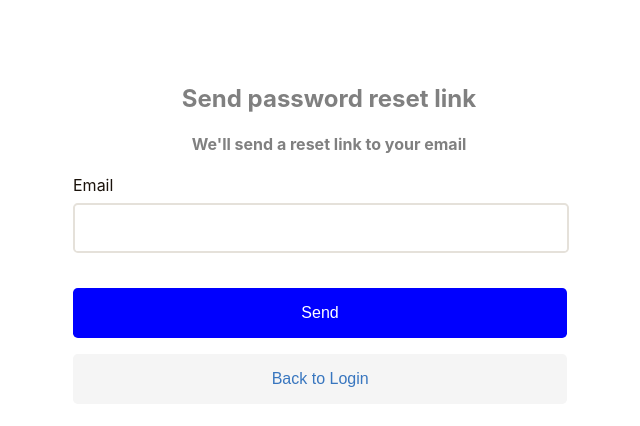
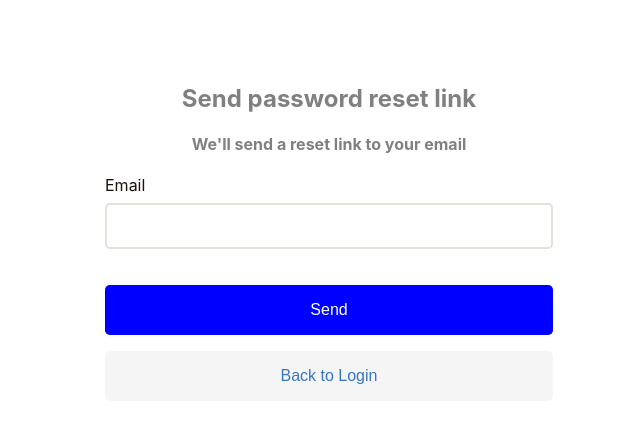
Before and after one commit to jonahunuafe/user-authentication, a React (Create React App) app: page /login/passwordreset in a window 1280 px wide. Shown: the top 426 px of the page, without its empty margins (311-951 px from the left). Built offline with nearby package versions, Linux system fonts and the light colour scheme; the HTML template or start-up script is replaced by a standard one.

Commit message:
cleanup styling files

```diff
--- a/src/index.css
+++ b/src/index.css
@@ -42,7 +42,7 @@ a {
   border: transparent;
   font-size: 1rem;
   border-radius: 0.3rem;
-  width: 98%;
+  width: 100%;
   text-align: center;
   cursor: pointer;
   margin-top: 1rem;
@@ -65,16 +65,11 @@ a {
 
 @media(min-width: 768px) {
   .authContainer {
-    width: 40%;
+    width: 35%;
     margin: auto;
   }
 
   .signup-h2 {
     margin-top: 2rem;
   }
-
-  .backToLogin {
-    width: 96.55%;
-  }
-
 }
--- a/src/styles/globalstyle.css
+++ b/src/styles/globalstyle.css
@@ -4,7 +4,7 @@ input {
    border: 2px solid #E5E1DA;
    outline: none;
    border-radius: 0.3rem;
-   width: 90%;
+   width: 91%;
    margin-top: 0.5rem;
    margin-bottom: 1.4rem;
 }
@@ -22,7 +22,7 @@ input {
    border-radius: 0.3rem;
    background-color: blue;
    color: #fff;
-   width: 98.8%;
+   width: 100%;
    text-align: center;
    margin-top: 0.8rem;
    cursor: pointer;
@@ -43,10 +43,7 @@ button:hover {
 @media(min-width: 768px) {
    input {
       padding: 3%;
-   }
-
-   .button {
-      width: 96.5%;
+      width: 93.2%;
    }
 
 }
```
